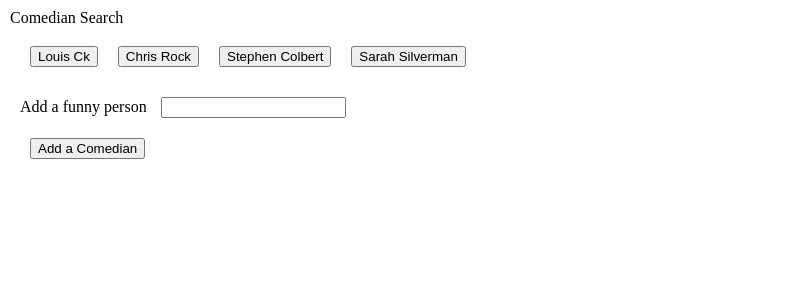
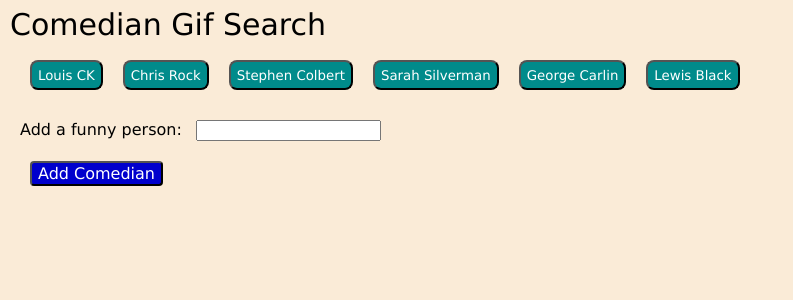
Before and after one commit to rparker24/giphy-api, a PHP site: page /index.html in a window 1280 px wide. Shown: the top 300 px of the page, without its empty margins (0-793 px from the left). Run offline with PHP 8.4, Linux system fonts and the light colour scheme; some libraries are stand-ins or nearby versions.

Commit message:
added styling

```diff
--- a/assets/css/style.css
+++ b/assets/css/style.css
@@ -1,11 +1,40 @@
+body {
+	background-color: antiquewhite;
+}
 button, div, form, input {
     margin: 10px;
 }
+h1 {
+	font-size: 30px;
+	font-family: verdana, arial, sans-serif;
+}
 button {
 	text-transform: capitalize;
+	border-radius: 8px;
+	height: 30px;
+	background-color: darkcyan;
+	color: white;
+	font-family: verdana, arial, sans-serif;
+}
+button:hover {
+	color:lightskyblue;
+}
+label {
+	font-size: 16px;
+	font-family: verdana, arial, sans-serif;
+}
+#addComedian {
+	font-size: 16px;
+	font-family: verdana, arial, sans-serif;
+	background-color: mediumblue;
+	color: white;
+	border-radius: 4px;
 }
 .gifImg {
 	margin: 10px;
 	width: 250px;
 	height: 250px;
 }
+#gifSpace div {
+	float: left;
+}
--- a/assets/javascript/app.js
+++ b/assets/javascript/app.js
@@ -1,4 +1,4 @@
-var comedians = ['louis ck', 'chris rock', 'stephen colbert', 'sarah silverman'];
+var comedians = ['louis CK', 'chris rock', 'stephen colbert', 'sarah silverman', 'george carlin', 'lewis black'];
 
 function renderButtons(){
     $('#comediansView').empty();
--- a/index.html
+++ b/index.html
@@ -11,17 +11,17 @@
 
 	</header>
 	<div id="container">
-		<h1>Comedian Search</h1>
+		<h1>Comedian Gif Search</h1>
 
 		<div id="comediansView">
 
 		</div>
 
 		<form id="comedy-form">
-		  <label for="comedy-input">Add a funny person</label>
+		  <label for="comedy-input">Add a funny person:</label>
 		  <input type="text" id="comedy-input"><br>
 
-		  <input id="addComedian" type="submit" value="Add a Comedian">
+		  <input id="addComedian" type="submit" value="Add Comedian">
 		</form>
 		<div id="gifSpace">
 
```
